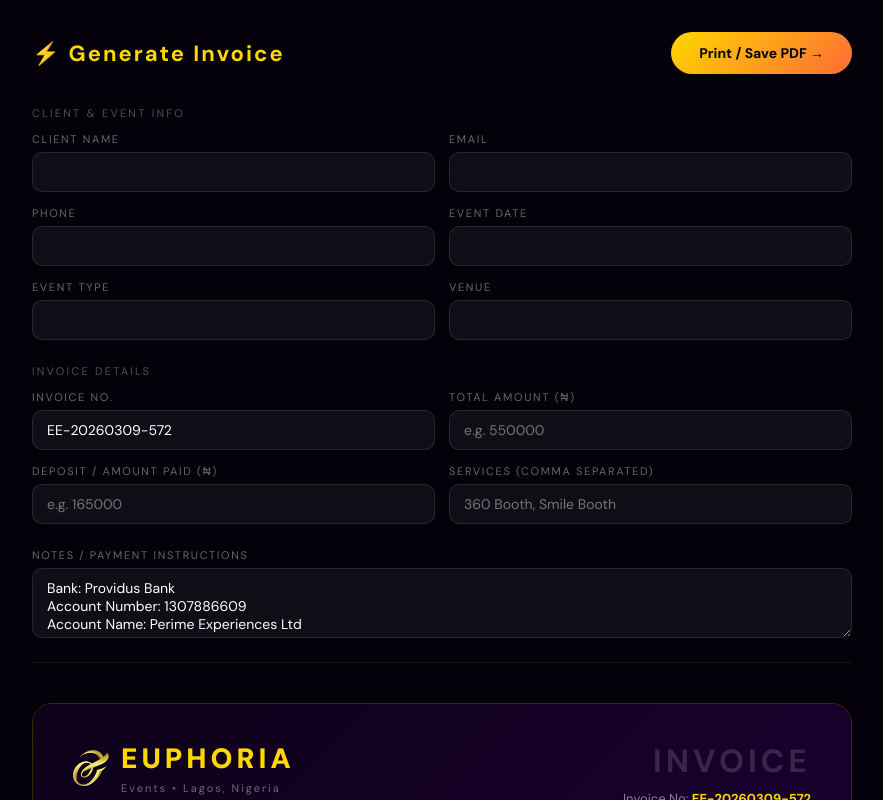
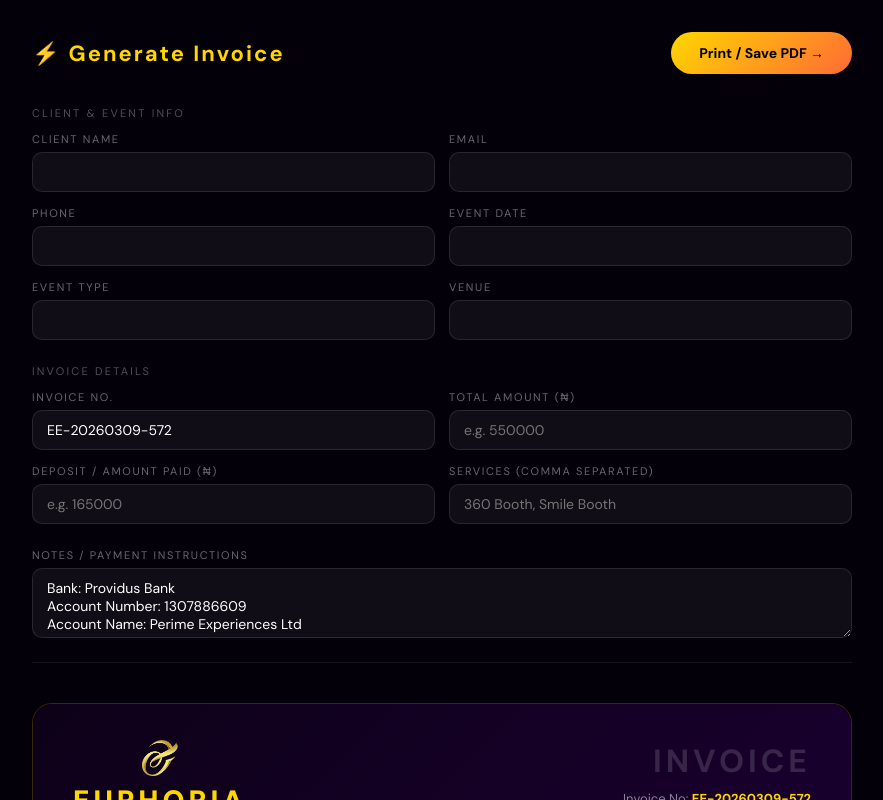
Before and after one commit to forcythe/euphoria-events, a Next.js app: page /invoice in a window 1280 px wide. Shown: the top 800 px of the page, without its empty margins (198-1081 px from the left). Built offline with nearby package versions, Linux system fonts and the light colour scheme.

Commit message:
Fix invoice Logo: vertical

```diff
--- a/src/app/invoice/page.jsx
+++ b/src/app/invoice/page.jsx
@@ -158,9 +158,9 @@ export default function InvoicePage() {
         <div className="invoice-preview" ref={printRef}>
           <div className="inv-header">
             <div>
-              <div style={{display:'flex',alignItems:'center',gap:12,marginBottom:6}}>
-                <img src="/favicon.png" alt="Euphoria Events" width={36} height={36} style={{borderRadius:8,display:'block',flexShrink:0}} />
-                <div className="inv-logo">EUPHORIA<span>Events • Lagos, Nigeria</span></div>
+              <div style={{display:'flex',flexDirection:'column',alignItems:'center',gap:6,marginBottom:6}}>
+                <img src="/favicon.png" alt="Euphoria Events" width={36} height={36} style={{borderRadius:8,display:'block'}} />
+                <div className="inv-logo" style={{textAlign:'center'}}>EUPHORIA<span>Events • Lagos, Nigeria</span></div>
               </div>
               <p style={{fontSize:12,color:'rgba(255,255,255,.4)',marginTop:8}}>booking@euphoria.events</p>
               <p style={{fontSize:12,color:'rgba(255,255,255,.4)'}}>+234 703 856 5517</p>
```
